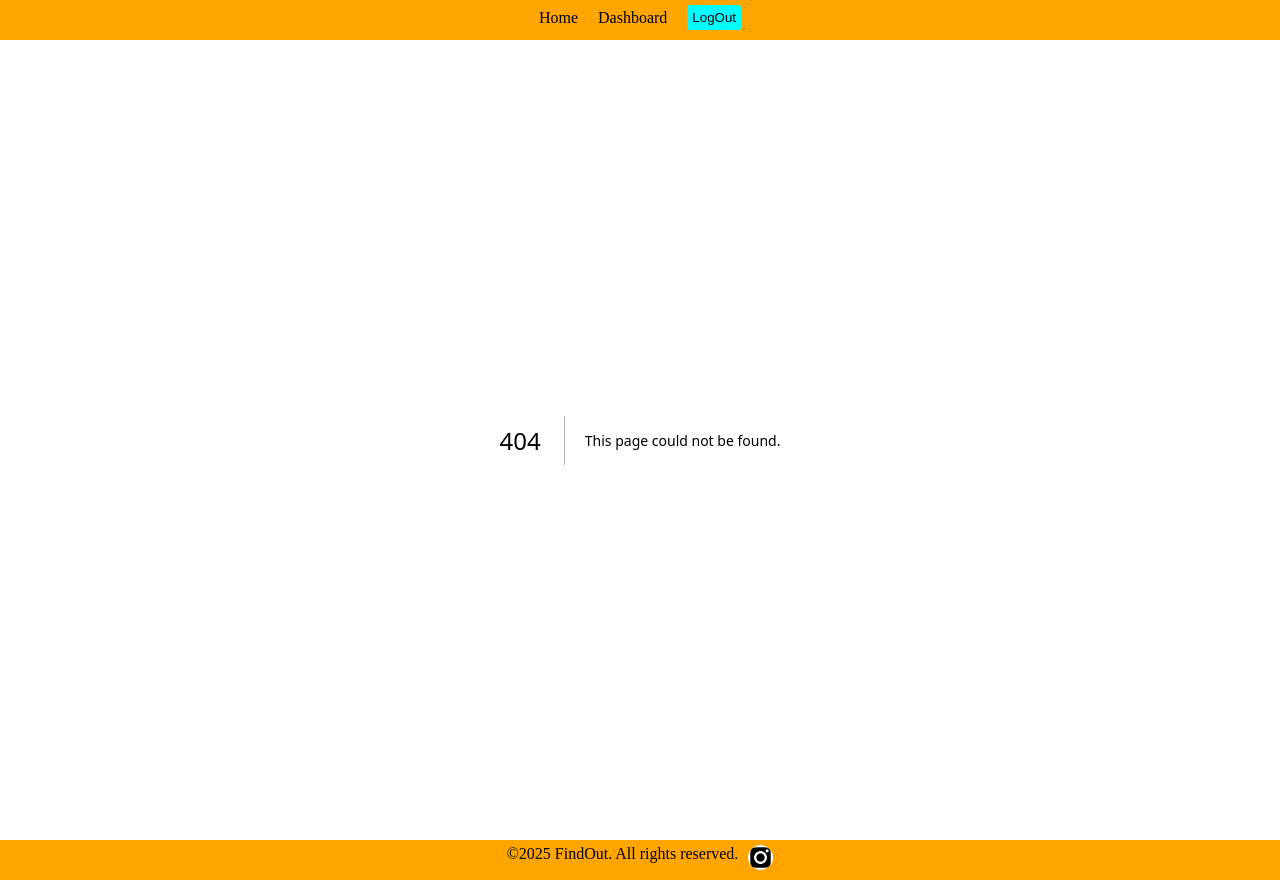
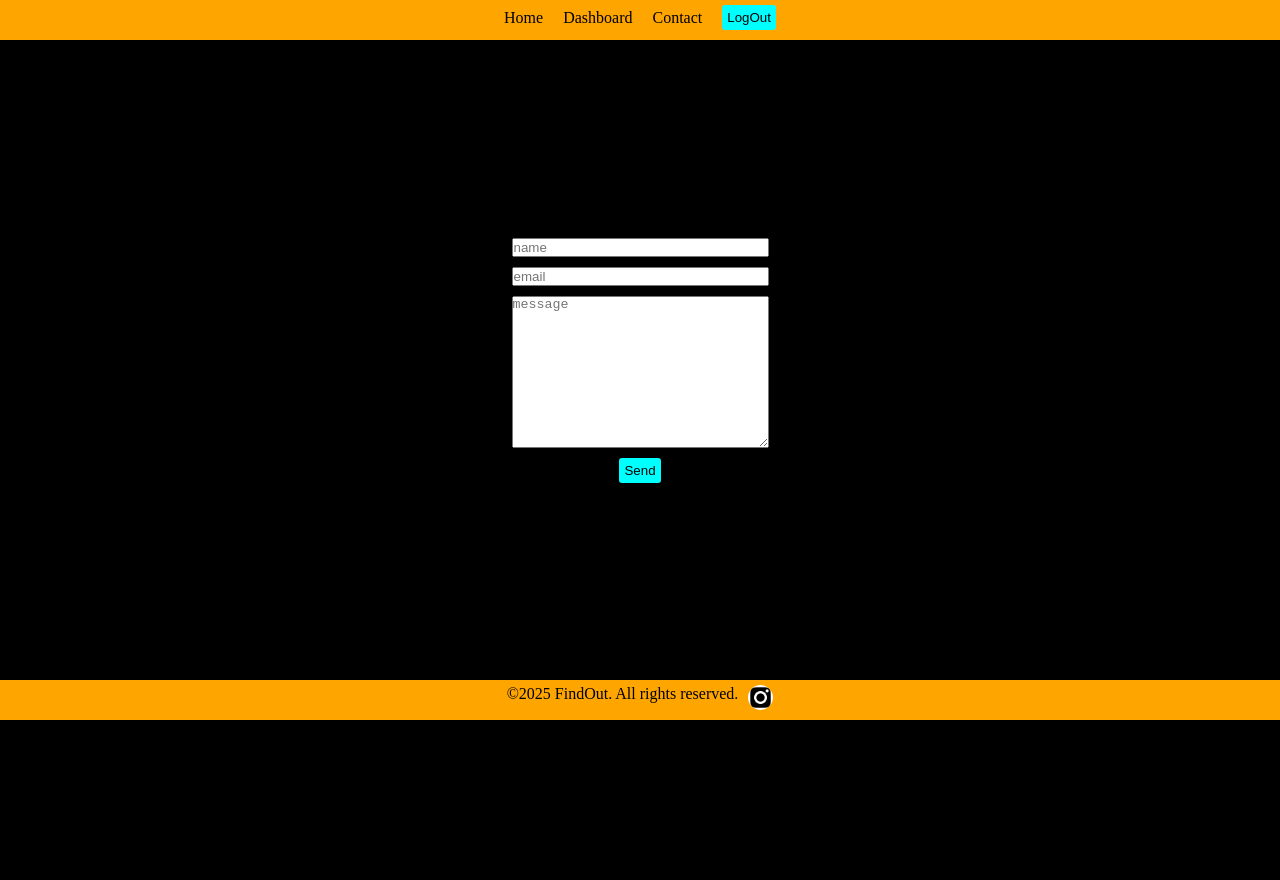
Before and after one commit to Al-Ashir-Intisar/reslife-employee-tracker-app, a Next.js app in the folder findout/: page /contact in a window 1280 px wide. Before the commit this address had no page. After the commit the page ends 800 px from the top, so only its background shows below. Built offline with nearby package versions, Linux system fonts and the light colour scheme.

Commit message:
Added contact page and fixed homepage logo image formatting issue

```diff
--- /dev/null
+++ b/findout/src/app/contact/page.jsx
@@ -0,0 +1,24 @@
+"use client"
+import React from "react";
+import styles from "./page.module.css";
+
+export default function Contact() {
+  return (
+    <div className="pageContent">
+        <div className={styles.contactDev}>
+            <form className={styles.form}>
+            <input type="text" placeholder="name" className={styles.input} />
+            <input type="text" placeholder="email" className={styles.input} />
+            <textarea placeholder="message" className={styles.textarea} cols={30} rows={10}></textarea>
+        </form>
+        <button
+        className={styles.send}
+        onClick={() => {
+            console.log("Message sent");
+        }} >
+        Send
+        </button>
+        </div>
+    </div>
+  );
+}
--- /dev/null
+++ b/findout/src/app/contact/page.module.css
@@ -0,0 +1,21 @@
+.send{
+    padding: 5px;
+    border: none;
+    background-color:aqua;
+    cursor: pointer;
+    border-radius: 3px;
+}
+
+.form{
+    flex: 1;
+    display: flex;
+    flex-direction: column;
+    gap: 10px;
+}
+
+.contactDev{
+    display: flex;
+    flex-direction: column;
+    align-items: center;
+    gap: 10px;
+}
--- a/findout/src/app/page.jsx
+++ b/findout/src/app/page.jsx
@@ -21,7 +21,7 @@ export default function Home() {
           </p>
       </div>
       <div className={styles.homePageLogo}>
-        <Image src="/findoutLogo.png" fill={true} alt="FindOut app logo."/>
+        <Image src="/findoutLogo.png" width={300} height={300} layout="responsive" alt="FindOut app logo."/>
       </div>
     </div>
   );
--- a/findout/src/app/page.module.css
+++ b/findout/src/app/page.module.css
@@ -173,6 +173,7 @@ a.secondary {
   justify-content: center;
   position: relative;
   opacity: 0.6;
+  cursor: pointer;
 }
 
 .HomeTexts{
@@ -184,12 +185,14 @@ a.secondary {
 
 .title{
   font-size: 80;
+  font-weight: 600;
   background: linear-gradient(to right, orange, rgb(48, 47, 47));
   -webkit-background-clip: text;
   -webkit-text-fill-color: transparent;
 }
 .description{
   font-size: 22;
+  font-weight: 500;
   background: linear-gradient(to right, rgb(131, 194, 223), rgb(100, 135, 248));
   -webkit-background-clip: text;
   -webkit-text-fill-color: transparent;
--- a/findout/src/components/navbar/Navbar.jsx
+++ b/findout/src/components/navbar/Navbar.jsx
@@ -15,6 +15,12 @@ const links = [
     title: "Dashboard",
     url: "/dashboard",
   },
+  {
+    id: 3,
+    title: "Contact",
+    url: "/contact",
+  },
+
 ];
 
 const Navbar = () => {
```
